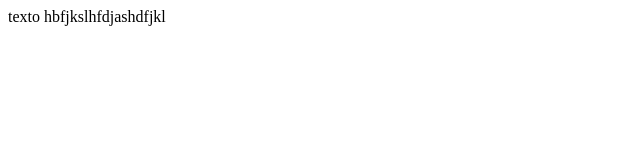
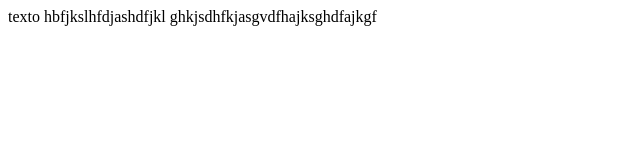
Before and after one commit to tquesada/Proyectos, a plain HTML site: page index.html in a window 1280 px wide. Shown: the whole page, without its empty margins (0-640 px from the left). Drawn offline with Linux system fonts and the light colour scheme.

Commit message:
ahora el index html tiene mas codigo

```diff
--- a/index.html
+++ b/index.html
@@ -6,5 +6,6 @@ texto <!DOCTYPE html>
   </head>
   <body>
     hbfjkslhfdjashdfjkl
+    ghkjsdhfkjasgvdfhajksghdfajkgf
   </body>
 </html>
```
